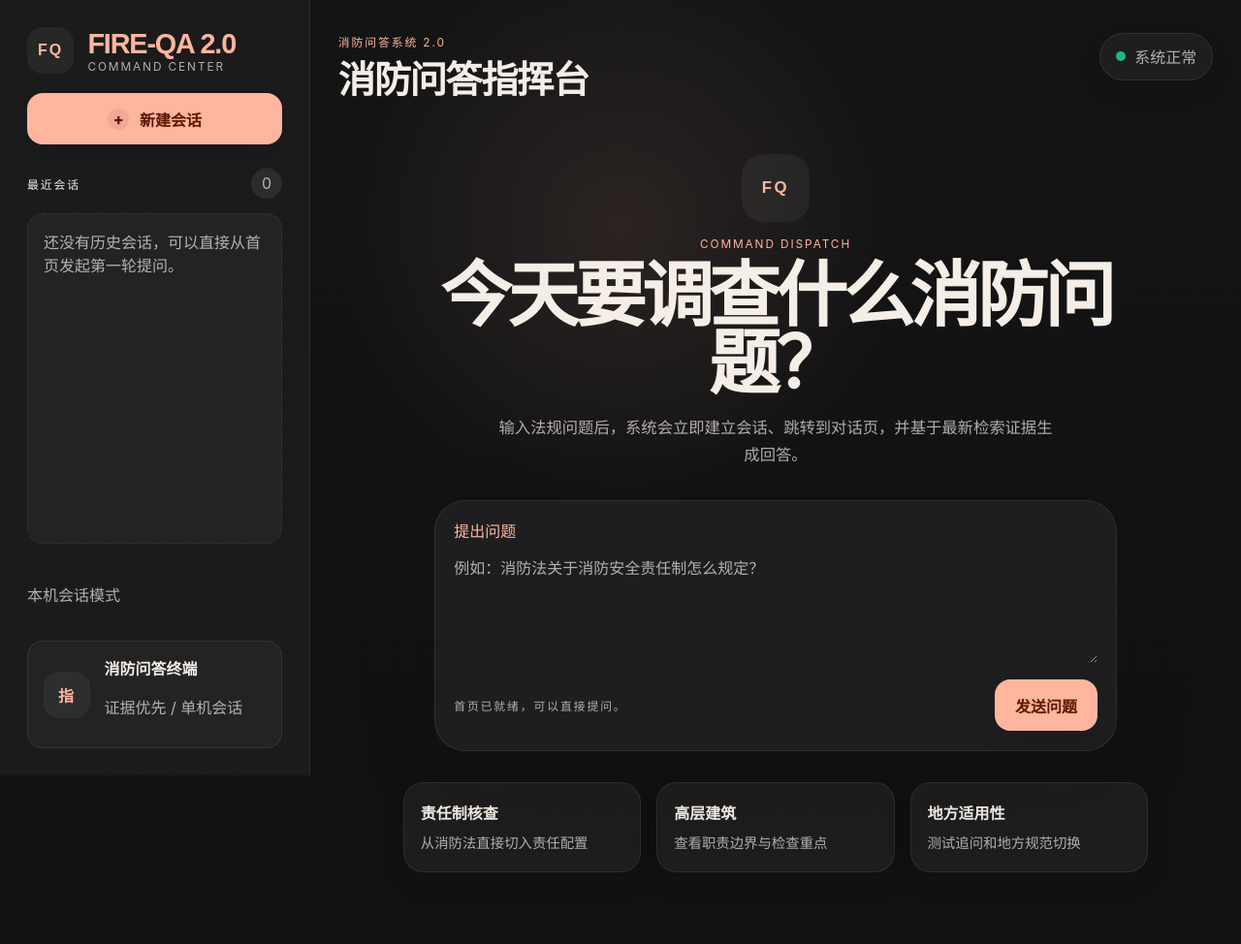
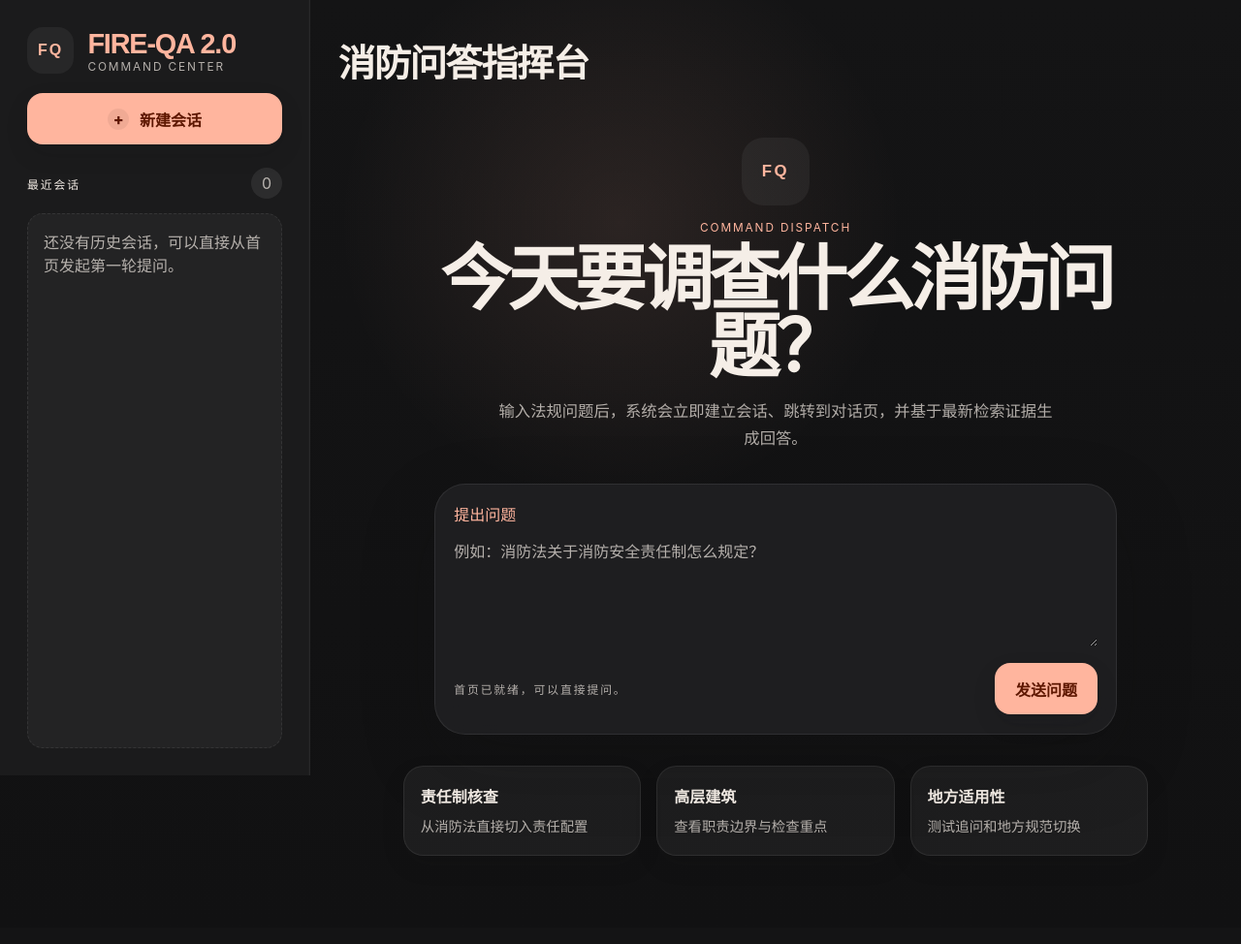
Before and after one commit to ITboyBob/FireAI, a FastAPI app: page / in a window 1280 px wide. Shown: the whole page at 97% size. After the commit the page ends 883 px from the top, so only its background shows below. Run offline with FastAPI, Linux system fonts and the light colour scheme; data that the repository does not hold is empty; some libraries are stand-ins or nearby versions.

Commit message:
修改前端页面

```diff
--- a/app/services/answer_service.py
+++ b/app/services/answer_service.py
@@ -82,6 +82,7 @@ def _build_messages(
         "你是消防法律 RAG 的答案生成器。"
         "你只能依据提供的证据回答，必须输出 JSON，字段固定为 "
         "conclusion、citations、scope、uncertainty。"
+        "citations 必须是字符串数组；uncertainty 必须是字符串，若没有不确定性则填空字符串。"
         "若证据不足，必须明确拒答。"
         "citations 只能从给定候选引文中逐字选择，不得自造。"
     )
--- a/app/static/app.css
+++ b/app/static/app.css
@@ -110,7 +110,7 @@ button {
   position: sticky;
   top: 0;
   display: grid;
-  grid-template-rows: auto minmax(0, 1fr) auto;
+  grid-template-rows: auto minmax(0, 1fr);
   gap: 1.5rem;
   height: 100vh;
   padding: 1.75rem;
@@ -119,21 +119,18 @@ button {
   box-shadow: inset -1px 0 0 rgba(255, 255, 255, 0.02);
 }
 
-.sidebar-top,
-.sidebar-footer {
+.sidebar-top {
   display: grid;
   gap: 1.25rem;
 }
 
-.brand-lockup,
-.operator-card {
+.brand-lockup {
   display: flex;
   gap: 0.9rem;
   align-items: center;
 }
 
-.brand-mark,
-.operator-avatar {
+.brand-mark {
   display: inline-flex;
   align-items: center;
   justify-content: center;
@@ -166,7 +163,6 @@ button {
 }
 
 .brand-subtitle,
-.topbar-kicker,
 .hero-kicker,
 .thread-kicker,
 .sidebar-label,
@@ -180,9 +176,7 @@ button {
   text-transform: uppercase;
 }
 
-.brand-subtitle,
-.sidebar-footer-copy,
-.operator-role {
+.brand-subtitle {
   color: var(--muted-text);
 }
 
@@ -352,18 +346,6 @@ button {
   color: var(--page-text);
 }
 
-.operator-card {
-  padding: 0.9rem 1rem;
-  border-radius: 1rem;
-  background: var(--sidebar-surface);
-  border: 1px solid var(--line);
-}
-
-.operator-name {
-  margin: 0;
-  font-weight: 700;
-}
-
 .shell-main {
   display: grid;
   grid-template-rows: auto auto minmax(0, 1fr);
@@ -379,33 +361,10 @@ button {
   padding: 0.5rem 0 1.25rem;
 }
 
-.topbar-kicker {
-  color: var(--brand);
-}
-
 .topbar-title {
   font-size: clamp(1.8rem, 3vw, 2.6rem);
   font-weight: 800;
   letter-spacing: -0.04em;
-}
-
-.status-pill {
-  display: inline-flex;
-  align-items: center;
-  gap: 0.55rem;
-  padding: 0.72rem 1rem;
-  border-radius: 999px;
-  background: var(--panel-bg);
-  border: 1px solid var(--line);
-  box-shadow: var(--shadow-md);
-  color: var(--muted-text);
-}
-
-.status-dot {
-  width: 0.65rem;
-  height: 0.65rem;
-  border-radius: 999px;
-  background: #1eb980;
 }
 
 .error-panel {
--- a/app/templates/index.html
+++ b/app/templates/index.html
@@ -37,28 +37,11 @@
           <ul id="conversation-list" class="conversation-list" aria-label="会话列表"></ul>
         </section>
 
-        <footer class="sidebar-footer">
-          <p class="sidebar-footer-copy">本机会话模式</p>
-          <div class="operator-card">
-            <div class="operator-avatar" aria-hidden="true">指</div>
-            <div>
-              <p class="operator-name">消防问答终端</p>
-              <p class="operator-role">证据优先 / 单机会话</p>
-            </div>
-          </div>
-        </footer>
       </aside>
 
       <section class="shell-main">
         <header class="topbar">
-          <div>
-            <p class="topbar-kicker">消防问答系统 2.0</p>
-            <h1 id="page-heading" class="topbar-title">消防问答指挥台</h1>
-          </div>
-          <div class="status-pill">
-            <span class="status-dot" aria-hidden="true"></span>
-            <span>系统正常</span>
-          </div>
+          <h1 id="page-heading" class="topbar-title">消防问答指挥台</h1>
         </header>
 
         <section id="error-panel" class="error-panel" hidden aria-live="polite"></section>
```
Also changed, not shown: app/services/chat_client.py (+46 -1 lines), docs/status.md (+23 -0 lines), tests/integration/api/test_chat_api.py (+5 -0 lines), tests/unit/services/test_answer_service.py (+36 -0 lines), 1 other file.
